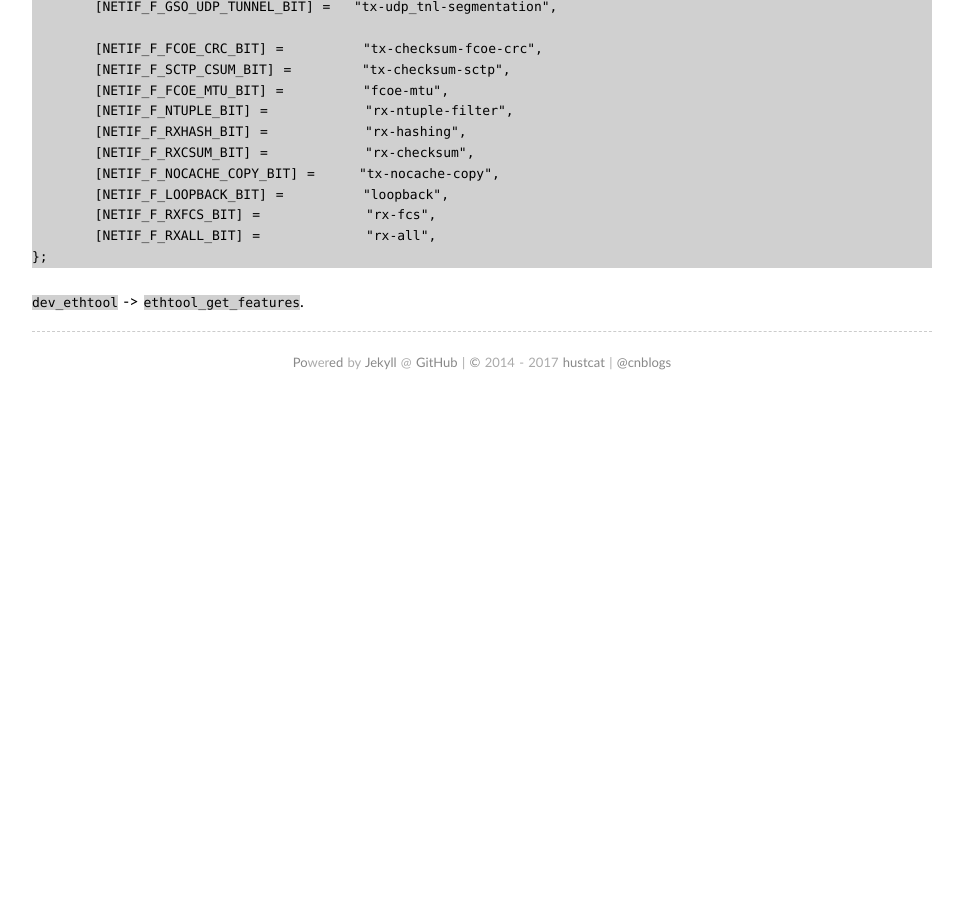
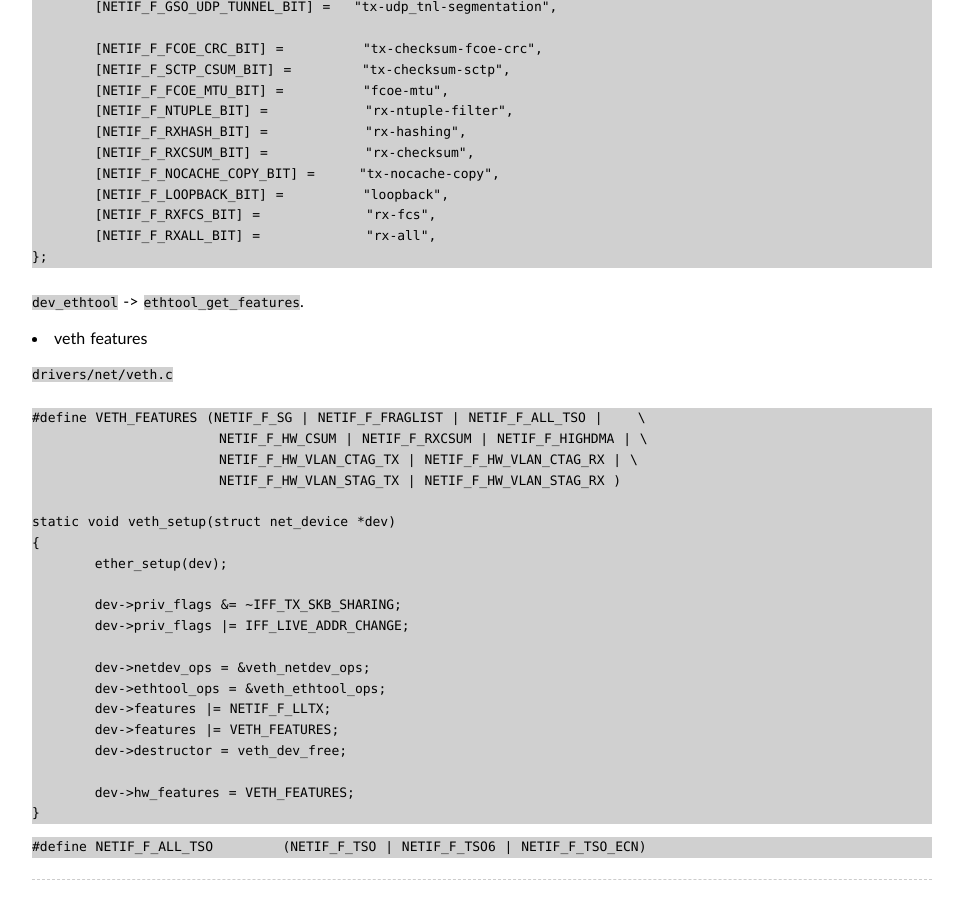
Before and after one commit to hustcat/hustcat.github.io, a Jekyll site: the page built from wiki/network/dev_features.md, in a window 1280 px wide and 900 px high, scrolled down 2067 px. Shown: the whole window, without its empty margins (158-1121 px from the left). Built offline with Jekyll 4.4.1, drawn with Linux system fonts in a browser that asks for light colours; some web fonts are replaced; our own code applies the rules of GitHub Pages for plain Markdown files; comment, search, counter and statistics services are not loaded; before the commit the page ends 2472 px from its top, so only the background shows below that.

Commit message:
Update dev_features.md

````diff
--- a/wiki/network/dev_features.md
+++ b/wiki/network/dev_features.md
@@ -114,3 +114,35 @@ static const char netdev_features_strings[NETDEV_FEATURE_COUNT][ETH_GSTRING_LEN]
 ```
 
 `dev_ethtool` -> `ethtool_get_features`.
+
+
+* veth features
+
+`drivers/net/veth.c`
+
+```
+#define VETH_FEATURES (NETIF_F_SG | NETIF_F_FRAGLIST | NETIF_F_ALL_TSO |    \
+		       NETIF_F_HW_CSUM | NETIF_F_RXCSUM | NETIF_F_HIGHDMA | \
+		       NETIF_F_HW_VLAN_CTAG_TX | NETIF_F_HW_VLAN_CTAG_RX | \
+		       NETIF_F_HW_VLAN_STAG_TX | NETIF_F_HW_VLAN_STAG_RX )
+
+static void veth_setup(struct net_device *dev)
+{
+	ether_setup(dev);
+
+	dev->priv_flags &= ~IFF_TX_SKB_SHARING;
+	dev->priv_flags |= IFF_LIVE_ADDR_CHANGE;
+
+	dev->netdev_ops = &veth_netdev_ops;
+	dev->ethtool_ops = &veth_ethtool_ops;
+	dev->features |= NETIF_F_LLTX;
+	dev->features |= VETH_FEATURES;
+	dev->destructor = veth_dev_free;
+
+	dev->hw_features = VETH_FEATURES;
+}
+```
+
+```
+#define NETIF_F_ALL_TSO 	(NETIF_F_TSO | NETIF_F_TSO6 | NETIF_F_TSO_ECN)
+```
````
